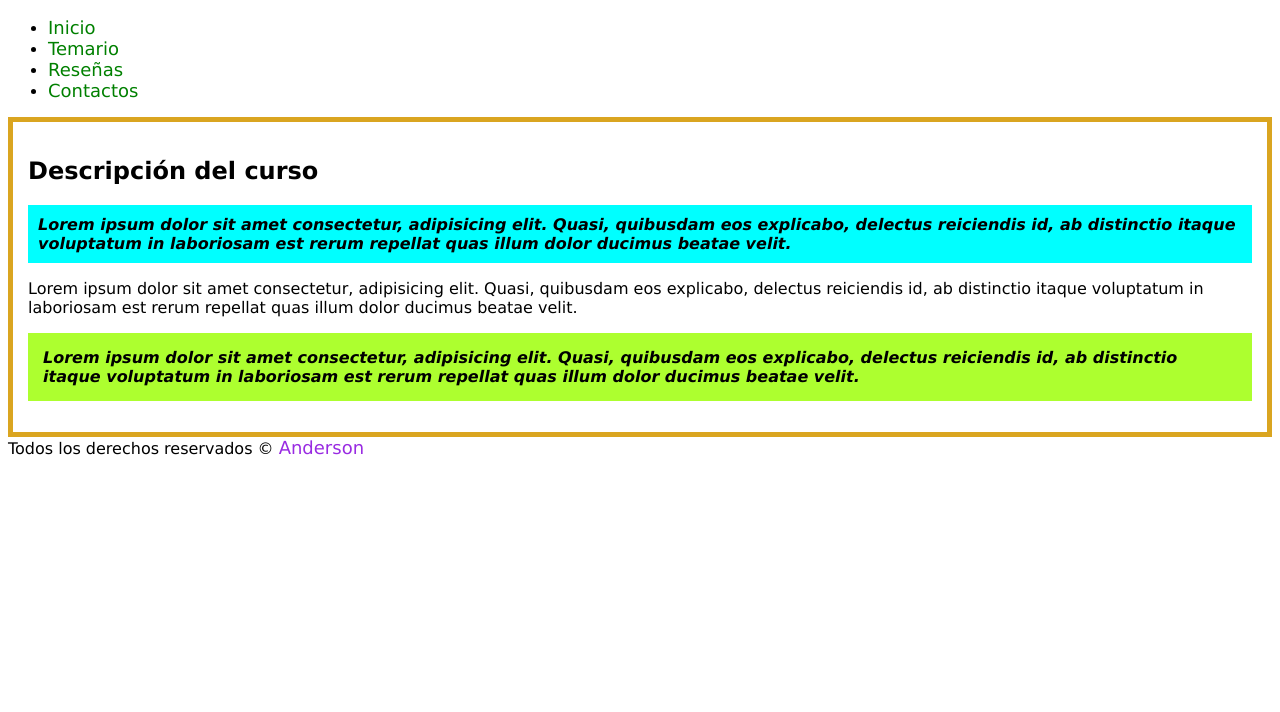
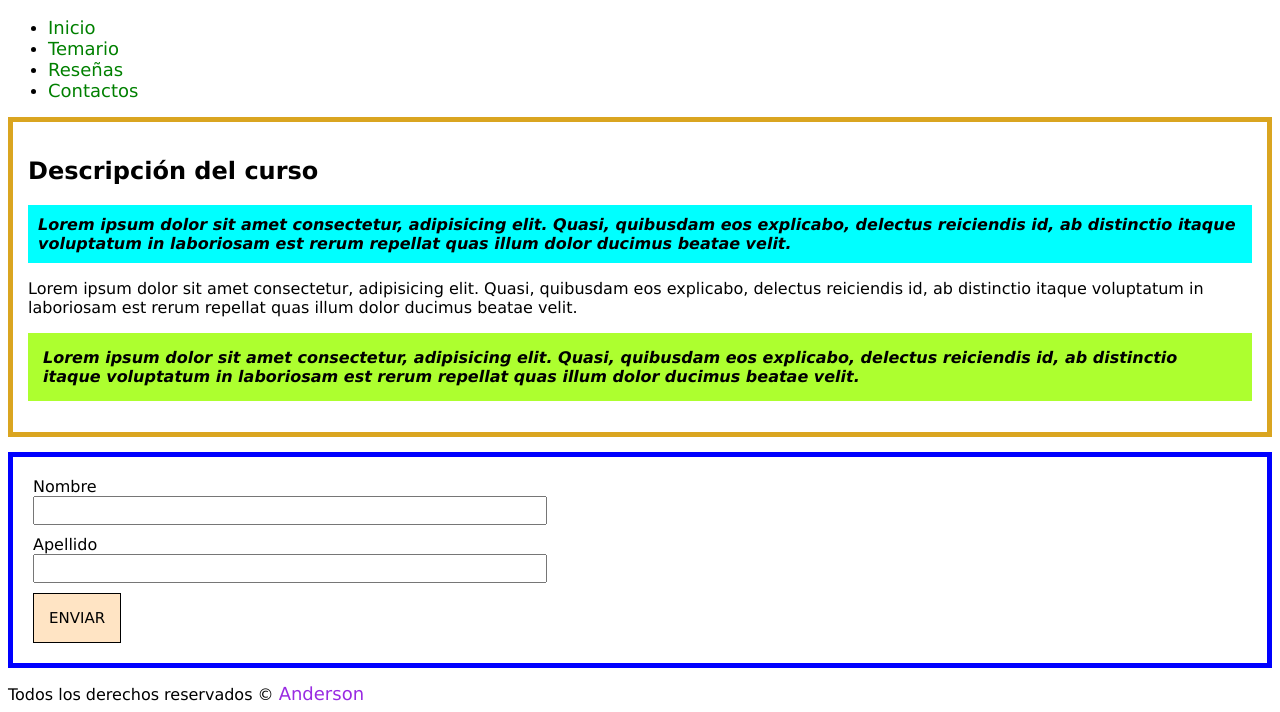
Before and after one commit to anderson-sanch/new-web-site, a plain HTML site: page index.html in a window 1280 px wide. Shown: the part 98-810 px from the top of the page. Drawn offline with Linux system fonts and the light colour scheme.

Commit message:
Selectores: atributos

```diff
--- a/index.html
+++ b/index.html
@@ -29,6 +29,20 @@
             Lorem ipsum dolor sit amet consectetur, adipisicing elit. Quasi, quibusdam eos explicabo, delectus reiciendis id, ab distinctio itaque voluptatum in laboriosam est rerum repellat quas illum dolor ducimus beatae velit.
         </p>
     </div>
+
+    <div class="usuario">
+        <form action="">
+            <label for="nombre">Nombre</label>
+            <input type="text" id="nombre" name="nombre">
+
+            <label for="apellido">Apellido</label>
+            <input type="text" name="apellido" id="apellido">
+
+            <input type="submit" value="Enviar">
+
+        </form>
+    </div>
+
     <footer>
         Todos los derechos reservados &copy; <a href="https://www.youtube.com/watch?v=tbfsHnYROMA&list=RDuAKhvGo-nn0&index=3" target="_blank">Anderson</a>
     </footer>
--- a/style.css
+++ b/style.css
@@ -43,7 +43,6 @@ footer a {
 /*
 ################# CLASE ###################
 */
-/*las clases son un tipo de selector el cual nos da mas facilidad de poder trabajr con ellas, podemos poner mas de un nombre de selector por etiqueta class, cosa que con id no nos permite, la manera de llamarla es con un . antes de el nombre de la clase*/
 
 .parrafo{
     font-style: italic;
@@ -61,3 +60,29 @@ footer a {
 /*
 ################# ATRIBUTOS ###################
 */
+/*Los seletores de atributo son aquellos que nos permite llegar a los elementos de html mediante sus atributos ademas de de los class o id (los 2 ultimos) */
+
+.usuario form{
+    border: 5px solid blue;
+    margin-top: 15px;
+    margin-bottom: 15px;
+    padding: 20px;
+}
+.usuario form *{
+    display: block;
+}
+
+input[type="text"]{
+    margin-bottom: 10px;
+    padding: 5px;
+    width: 500px;
+}
+input[type="submit"]{
+    color:black;
+    background-color: bisque;
+    padding: 15px;
+    font-size: 15px;
+    text-transform: uppercase;
+    border: 1px solid black;
+    cursor: pointer;
+}
```
